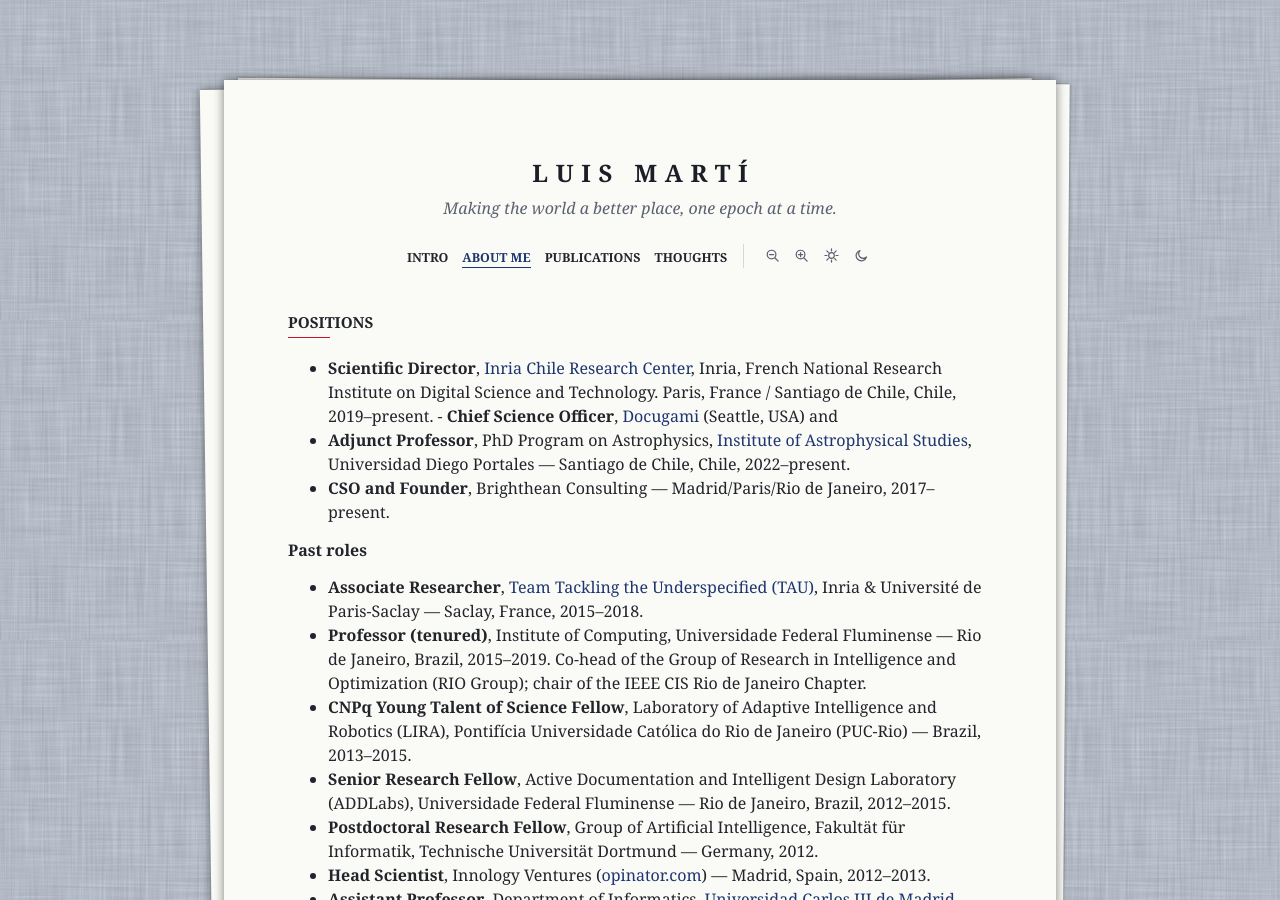
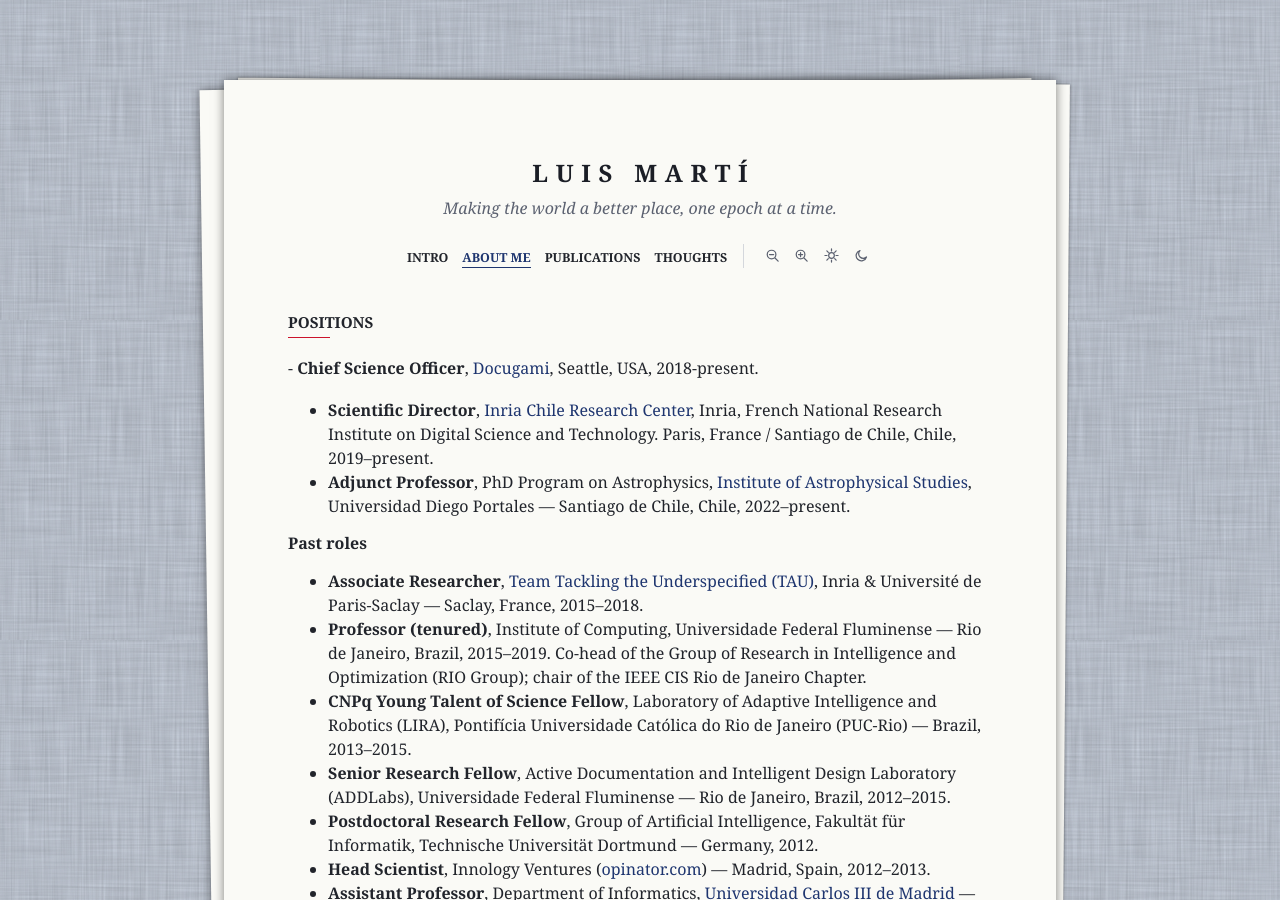
Before and after one commit to lmarti/lmarti.github.io, a Jekyll site: the page built from cv.md, in a window 1280 px wide and 900 px high. Built offline with Jekyll 4.4.1, drawn with Linux system fonts in a browser that asks for light colours; some web fonts are replaced.

```diff
--- a/cv.md
+++ b/cv.md
@@ -11,10 +11,9 @@ description: >-
 
 ## Positions
 
+<span data-geo-hide="FR,CL"> -  **Chief Science Officer**, [Docugami](https://www.docugami.com/), Seattle, USA, 2018-present.</span>
 - **Scientific Director**, [Inria Chile Research Center](https://inria.cl), Inria, French National Research Institute on Digital Science and Technology. Paris, France / Santiago de Chile, Chile, 2019–present.
-<span data-geo-hide="FR,CL"> -  **Chief Science Officer**, [Docugami](https://www.docugami.com/) (Seattle, USA) and</span>
 - **Adjunct Professor**, PhD Program on Astrophysics, [Institute of Astrophysical Studies](https://astronomia.udp.cl/), Universidad Diego Portales — Santiago de Chile, Chile, 2022–present.
-- **CSO and Founder**, Brighthean Consulting — Madrid/Paris/Rio de Janeiro, 2017–present.
 
 ### Past roles
 
```
